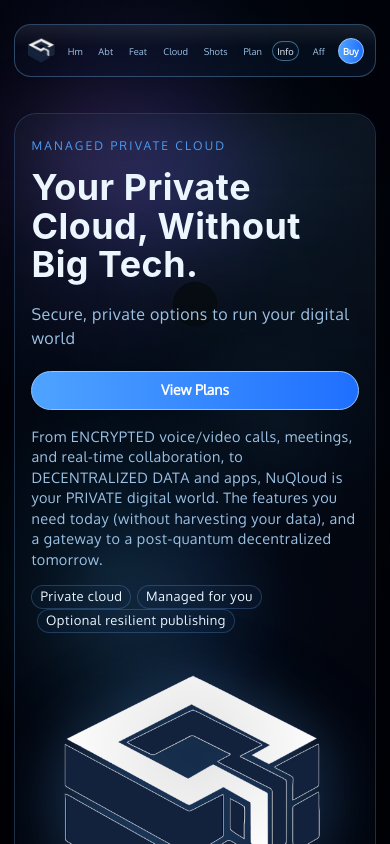
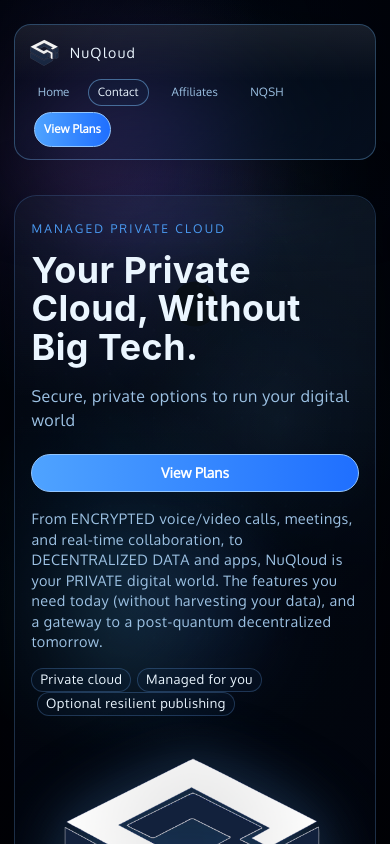
Before and after one commit to Qortal/new-qortal.org, a React (Vite) app: page / in a window 390 px wide. Shown: the top 844 px of the page. Built offline with nearby package versions, Linux system fonts and the light colour scheme; a web font is replaced by a local one; what qapp-core would draw is missing.

Commit message:
NuQloud updates

```diff
--- a/index.html
+++ b/index.html
@@ -2,7 +2,11 @@
 <html lang="en">
   <head>
     <meta charset="UTF-8" />
-    <link rel="icon" type="image/png" href="/favicon.ico" />
+    <link
+      rel="icon"
+      type="image/png"
+      href="/NuQloud-Cube-logo-logoOnly-NEW-3-512x512.png"
+    />
     <meta name="viewport" content="width=device-width, initial-scale=1.0" />
     <link rel="canonical" href="https://nuqloud.com/" />
     <meta
@@ -37,11 +41,11 @@
     />
     <meta
       property="og:image"
-      content="https://nuqloud.com/NuQloud-Nucleus-logo-noBG-1024x1024.png"
+      content="https://nuqloud.com/NuQloud-Cube-logo-OutlineWording-NEW-3-1024x1024.png"
     />
     <meta
       property="og:image:secure_url"
-      content="https://nuqloud.com/NuQloud-Nucleus-logo-noBG-1024x1024.png"
+      content="https://nuqloud.com/NuQloud-Cube-logo-OutlineWording-NEW-3-1024x1024.png"
     />
     <meta property="og:image:type" content="image/png" />
     <meta property="og:image:width" content="1024" />
@@ -60,7 +64,7 @@
     />
     <meta
       name="twitter:image"
-      content="https://nuqloud.com/NuQloud-Nucleus-logo-noBG-1024x1024.png"
+      content="https://nuqloud.com/NuQloud-Cube-logo-OutlineWording-NEW-3-1024x1024.png"
     />
     <meta
       name="twitter:image:alt"
@@ -75,7 +79,7 @@
             "@type": "Organization",
             "name": "NuQloud",
             "url": "https://nuqloud.com/",
-            "logo": "https://nuqloud.com/NuQloud-Nucleus-logo-noBG-1024x1024.png",
+            "logo": "https://nuqloud.com/NuQloud-Cube-logo-OutlineWording-NEW-3-1024x1024.png",
             "description": "NuQloud is a managed private cloud for secure storage, collaboration, messaging, and decentralized publishing without Big Tech lock-in.",
             "brand": "NuQloud"
           },
--- a/src/App.css
+++ b/src/App.css
@@ -3335,59 +3335,66 @@
   }
 
   .sc-topbar.is-mobile-compact {
-    flex-direction: row;
-    align-items: center;
-    justify-content: space-between;
-    gap: 0.28rem;
+    flex-direction: column;
+    align-items: stretch;
+    justify-content: flex-start;
+    gap: 0.62rem;
     flex-wrap: nowrap;
-    padding: 0.7rem 0.74rem;
+    padding: 0.78rem 0.82rem;
   }
 
   .sc-topbar.is-mobile-compact .sc-top-title {
-    display: none;
+    display: block;
+    font-size: 0.88rem;
   }
 
   .sc-topbar.is-mobile-compact .MuiStack-root:first-child {
     flex: 0 0 auto;
+    justify-content: flex-start;
   }
 
   .sc-topbar.is-mobile-compact .sc-top-logo {
-    width: 1.82rem;
-    height: 1.82rem;
+    width: 2rem;
+    height: 2rem;
   }
 
   .sc-topbar.is-mobile-compact .sc-nav-actions {
-    width: auto;
-    flex: 1 1 auto;
+    width: 100%;
+    flex: 0 0 auto;
     min-width: 0;
-    flex-wrap: nowrap;
-    justify-content: flex-end;
-    gap: 0.16rem;
-    row-gap: 0;
+    flex-wrap: wrap;
+    justify-content: flex-start;
+    gap: 0.38rem;
+    row-gap: 0.38rem;
   }
 
   .sc-topbar.is-mobile-compact .sc-nav-mini {
-    flex: 1 1 auto;
+    flex: 0 0 auto;
     min-width: 0;
     width: auto;
-    overflow: hidden;
+    overflow: visible;
     padding-bottom: 0;
-    gap: 0.08rem;
-    max-width: none;
+    gap: 0.22rem;
+    max-width: 100%;
   }
 
   .sc-topbar.is-mobile-compact .sc-nav-btn,
   .sc-topbar.is-mobile-compact .sc-nav-link,
   .sc-topbar.is-mobile-compact .sc-nav-cta {
-    padding: 0.24rem 0.24rem !important;
+    padding: 0.38rem 0.56rem !important;
     min-width: 0 !important;
-    font-size: 0.58rem !important;
+    font-size: 0.72rem !important;
     letter-spacing: 0.01em;
+  }
+
+  .sc-topbar.is-mobile-compact .sc-nav-btn {
+    white-space: nowrap;
   }
 
   .sc-topbar.is-mobile-compact .sc-nav-link,
   .sc-topbar.is-mobile-compact .sc-nav-cta {
     flex: 0 0 auto;
+    white-space: nowrap;
   }
 
   .sc-topbar.is-mobile-compact .sc-theme-toggle {
--- a/src/App.tsx
+++ b/src/App.tsx
@@ -110,18 +110,22 @@
   { id: 'overview', label: 'Home', shortLabel: 'Hm', topNav: true },
   { id: 'about', label: 'About', shortLabel: 'Abt', topNav: true },
   { id: 'features', label: 'Features', shortLabel: 'Feat', topNav: true },
-  {
-    id: 'dedicated-cloud',
-    label: 'Dedicated Cloud',
-    shortLabel: 'Cloud',
-    topNav: true,
-  },
   { id: 'foundation', label: 'Screenshots', shortLabel: 'Shots', topNav: true },
-  { id: 'plans', label: 'Plans', shortLabel: 'Plan', topNav: true },
+  { id: 'plans', label: 'Plans', shortLabel: 'Plan', topNav: false },
   { id: 'contact', label: 'Contact', shortLabel: 'Info', topNav: true },
 ] as const;
 
 type PageSectionId = (typeof pageSections)[number]['id'];
+
+const desktopTopNavSectionIds = new Set<PageSectionId>([
+  'overview',
+  'about',
+  'features',
+  'foundation',
+  'contact',
+]);
+
+const mobileTopNavSectionIds = new Set<PageSectionId>(['overview', 'contact']);
 
 const heroHighlights = [
   'Private cloud',
@@ -167,7 +171,7 @@
 
 function getOrderedSectionAnchors(
   scrollY: number
-): Array<{ id: PageSectionId; top: number }> {
+): Array<{ id: PageSectionId; top: number; bottom: number; center: number }> {
   return pageSections
     .map((section) => {
       const element = document.getElementById(section.id);
@@ -175,12 +179,22 @@
         return null;
       }
       const top = element.getBoundingClientRect().top + scrollY;
+      const height = element.offsetHeight;
       return {
         id: section.id,
         top,
+        bottom: top + height,
+        center: top + height / 2,
       };
     })
-    .filter((item): item is { id: PageSectionId; top: number } => item !== null)
+    .filter(
+      (item): item is {
+        id: PageSectionId;
+        top: number;
+        bottom: number;
+        center: number;
+      } => item !== null
+    )
     .sort((a, b) => a.top - b.top);
 }
 
@@ -709,8 +723,6 @@
   },
 ];
 
-const topNavSections = pageSections.filter((section) => section.topNav);
-
 const initialFeatureStoryProgress = Object.fromEntries(
   featureStories.map((story) => [story.id, 0])
 ) as Record<(typeof featureStories)[number]['id'], number>;
@@ -853,6 +865,14 @@
   const isQortalEnvironment = accessContext.mode !== 'internet';
   const hasAffiliateCode = Boolean(affiliateCode);
   const isLiteSpaceMode = isCompactMobile || prefersReducedMotion;
+  const topNavSections = useMemo(() => {
+    const allowedIds = isCompactMobile
+      ? mobileTopNavSectionIds
+      : desktopTopNavSectionIds;
+    return pageSections.filter(
+      (section) => section.topNav && allowedIds.has(section.id)
+    );
+  }, [isCompactMobile]);
   const activeShowcaseSlide =
     interfaceShowcaseSlides.find(
       (slide) => slide.id === activeShowcaseSlideId
@@ -925,15 +945,19 @@
         entries.forEach((entry) => {
           if (entry.isIntersecting) {
             entry.target.classList.add('is-visible');
+            observer.unobserve(entry.target);
           }
         });
       },
-      { threshold: 0.2, rootMargin: '0px 0px -10% 0px' }
+      {
+        threshold: isCompactMobile ? 0.06 : 0.16,
+        rootMargin: isCompactMobile ? '0px 0px 14% 0px' : '0px 0px -8% 0px',
+      }
     );
 
     items.forEach((item) => observer.observe(item));
     return () => observer.disconnect();
-  }, []);
+  }, [isCompactMobile]);
 
   useEffect(() => {
     const handleResize = () => {
@@ -972,15 +996,24 @@
 
       const orderedAnchors = getOrderedSectionAnchors(nextY);
       let nextActive: string = orderedAnchors[0]?.id ?? pageSections[0].id;
+
       const activationLine =
-        nextY + getTopbarOffset() + window.innerHeight * 0.24;
-
-      for (const anchor of orderedAnchors) {
-        if (activationLine >= anchor.top) {
-          nextActive = anchor.id;
-          continue;
-        }
-        break;
+        nextY +
+        getTopbarOffset() +
+        (isCompactMobile ? window.innerHeight * 0.2 : window.innerHeight * 0.26);
+
+      const containingAnchor = orderedAnchors.find(
+        (anchor) => activationLine >= anchor.top && activationLine <= anchor.bottom
+      );
+
+      if (containingAnchor) {
+        nextActive = containingAnchor.id;
+      } else if (orderedAnchors.length) {
+        nextActive = orderedAnchors.reduce((closest, anchor) => {
+          const anchorDistance = Math.abs(anchor.center - activationLine);
+          const closestDistance = Math.abs(closest.center - activationLine);
+          return anchorDistance < closestDistance ? anchor : closest;
+        }).id;
       }
 
       if (
@@ -1217,47 +1250,37 @@
                     onClick={() => scrollToId(section.id)}
                     size="small"
                   >
-                    {isCondensedNav ? section.shortLabel : section.label}
+                    {isCompactMobile
+                      ? section.label
+                      : isCondensedNav
+                        ? section.shortLabel
+                        : section.label}
                   </Button>
                 ))}
               </Stack>
-              {!isCompactMobile ? (
               <Button
                 component={Link}
                 to="/affiliate-program"
                 size="small"
                 className="sc-nav-link"
               >
-                  {isCondensedNav ? 'Aff' : 'Affiliates'}
+                {isCompactMobile ? 'Affiliates' : isCondensedNav ? 'Aff' : 'Affiliates'}
               </Button>
-              ) : null}
-              {!isCompactMobile ? (
               <Button
                 component={Link}
                 to="/self-hosting"
                 size="small"
                 className="sc-nav-link"
               >
-                  {isCondensedNav ? 'Self' : 'Self-Hosting'}
+                {isCompactMobile ? 'NQSH' : isCondensedNav ? 'Self' : 'Self-Hosting'}
               </Button>
-              ) : null}
-              {isCompactMobile ? (
-                <Button
-                  component={Link}
-                  to="/affiliate-program"
-                  size="small"
-                  className="sc-nav-link"
-                >
-                  Aff
-                </Button>
-              ) : null}
               <Button
                 className="sc-btn-primary sc-nav-cta"
                 size="small"
                 onClick={() => scrollToId('plans')}
               >
                 {isCompactMobile
-                  ? 'Buy'
+                  ? 'View Plans'
                   : isCondensedNav
                     ? 'Plans'
                     : 'View Plans'}
--- a/src/main.tsx
+++ b/src/main.tsx
@@ -4,6 +4,8 @@
 import ThemeProviderWrapper from './styles/theme/theme-provider.tsx';
 import './index.css';
 import { Routes } from './routes/Routes.tsx';
+
+const SPA_REDIRECT_STORAGE_KEY = 'nuqloud.spa.redirect';
 
 function syncFavicon(href: string) {
   if (!href || typeof document === "undefined") {
@@ -19,7 +21,36 @@
   favicon.href = href;
 }
 
+function restoreRedirectedSpaPath() {
+  if (typeof window === 'undefined') {
+    return;
+  }
+
+  let redirectedPath = '';
+
+  try {
+    redirectedPath = window.sessionStorage.getItem(SPA_REDIRECT_STORAGE_KEY) || '';
+    if (redirectedPath) {
+      window.sessionStorage.removeItem(SPA_REDIRECT_STORAGE_KEY);
+    }
+  } catch {
+    redirectedPath = '';
+  }
+
+  if (!redirectedPath) {
+    return;
+  }
+
+  const currentPath = `${window.location.pathname}${window.location.search}${window.location.hash}`;
+  if (redirectedPath === currentPath) {
+    return;
+  }
+
+  window.history.replaceState(null, '', redirectedPath);
+}
+
 syncFavicon(BRAND_FAVICON);
+restoreRedirectedSpaPath();
 
 createRoot(document.getElementById('root')!).render(
   <StrictMode>
```
Also changed, not shown: public/404.html (added, +54 -0 lines), public/NuQloud-Cube-logo-OutlineWording-NEW-3-1024x1024.png (added), public/NuQloud-Cube-logo-logoOnly-NEW-3-512x512.png (added). Lines whose indentation alone changed are shown as unchanged.
